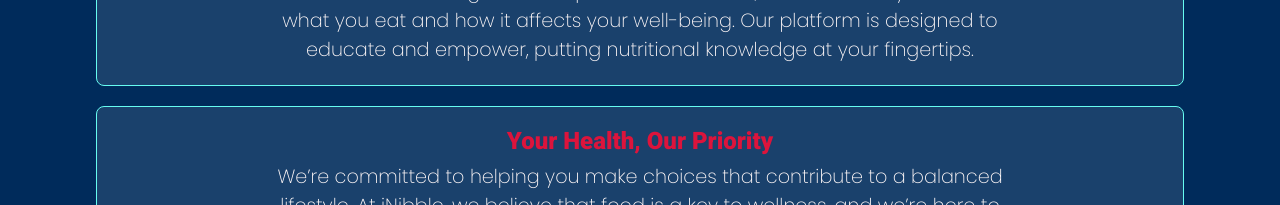
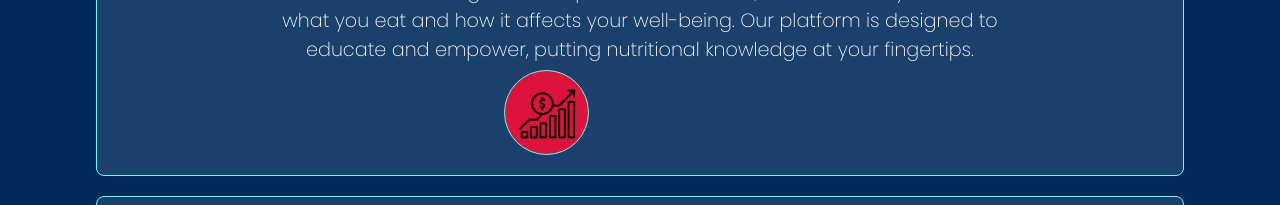
Before and after one commit to rashad3412/iNibble, a React (Vite) app: page /aboutPage in a window 1280 px wide. Shown: the part 739-944 px from the top of the page. Built offline with nearby package versions, Linux system fonts and the light colour scheme; no server answers; a web font is replaced by a local one.

Commit message:
added new pics to about page

```diff
--- a/index.html
+++ b/index.html
@@ -22,6 +22,13 @@
       rel="stylesheet"
     />
 
+    <link
+      rel="stylesheet"
+      href="https://cdnjs.cloudflare.com/ajax/libs/font-awesome/6.0.0-beta3/css/all.min.css"
+      integrity="sha384-k6RqeWeci5ZR/Lv4MR0sA0FfDOMP6j7Fi8/8YjV6VoK9Quk6aI2Rr3JfjgrC6ff9"
+      crossorigin="anonymous"
+    />
+
     <title>iNibble</title>
   </head>
   <body>
--- a/package.json
+++ b/package.json
@@ -10,6 +10,11 @@
     "preview": "vite preview"
   },
   "dependencies": {
+    "@fortawesome/fontawesome-svg-core": "^6.6.0",
+    "@fortawesome/free-brands-svg-icons": "^6.6.0",
+    "@fortawesome/free-regular-svg-icons": "^6.6.0",
+    "@fortawesome/free-solid-svg-icons": "^6.6.0",
+    "@fortawesome/react-fontawesome": "^0.2.2",
     "axios": "^1.7.7",
     "react": "^18.3.1",
     "react-dom": "^18.3.1",
--- a/src/pages/AboutPage.jsx
+++ b/src/pages/AboutPage.jsx
@@ -1,6 +1,7 @@
 // pages/AboutPage.js
 import React, { useEffect, useState } from "react";
 import PageTemplate from "../components/PageTemplate";
+import chart from "../../public/assets/growth.png";
 import Modal from "../components/Modal";
 import axios from "axios";
 import { FoodDescriptions } from "../components/FoodDescriptions";
@@ -143,6 +144,9 @@ function AboutPage() {
             platform is designed to educate and empower, putting nutritional
             knowledge at your fingertips.
           </p>
+          <div id="chart-img-overlay">
+            <img id="chart-img" src={chart} alt="chart" />
+          </div>
         </section>
 
         <section className="about-section">
--- a/src/styles/aboutPage.css
+++ b/src/styles/aboutPage.css
@@ -69,6 +69,7 @@
   display: flex;
   justify-content: center;
   align-items: center;
+  z-index: 1;
 }
 
 .modal-content {
@@ -144,3 +145,21 @@
   border-radius: 5px;
   background-color: #dc143c;
 }
+
+#chart-img-overlay {
+  position: relative;
+  border-radius: 50%;
+  background-color: #dc143c;
+  border: #66fcf1 solid 0.5px;
+  width: 85px;
+  height: 85px;
+  left: 37%;
+  margin-top: 5px;
+}
+
+#chart-img {
+  margin-top: 13px;
+  width: 60px;
+  height: 60px;
+  z-index: 0;
+}
```
Also changed, not shown: public/assets/growth.png (added), 1 other file (tests, documents, lock files or other folders).
